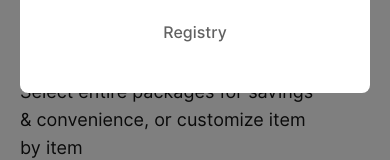
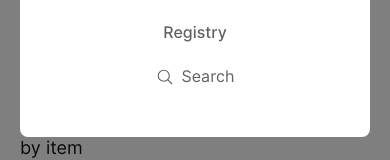
Before and after one commit to Scriptdeskng/etonhouse-client, a Next.js app: page / in a window 390 px wide. Both pictures are taken after a click on the element 361 px from the left and 50 px from the top of the page. Shown: the part 223-383 px from the top of the page. Built offline with nearby package versions, Linux system fonts and the light colour scheme; no server answers.

Commit message:
feat: Display order in profile

```diff
--- a/src/components/navbar/index.tsx
+++ b/src/components/navbar/index.tsx
@@ -123,7 +123,7 @@ const Navbar = ({ active = 0 }: Props) => {
                   );
                 })}
 
-                <button className="hidden sm:flex gap-2 items-center cursor-pointer" onClick={() => setShowSearch(true)}>
+                <button className="text-black-100 flex gap-2 items-center cursor-pointer" onClick={() => setShowSearch(true)}>
                   <IoSearchOutline className="w-4.5 h-4.5 sm:w-6 sm:h-6 relative cursor-pointer" />
                   Search
                 </button>
--- a/src/ui/confirmation/steps.tsx
+++ b/src/ui/confirmation/steps.tsx
@@ -26,11 +26,11 @@ const Steps = ({ id }: Props) => {
       </div>
 
       <div className="max-w-[700px] grid grid-cols-2 gap-4">
-        <ButtonLink
+        {/* <ButtonLink
           text="Track my order"
           path={`/track?orderId=${id}`}
           className="text-white !rounded-none !text-sm !h-11 !py-0 flex items-center justify-center"
-        />
+        /> */}
 
         <ButtonLink
           text="Continue shopping"
--- a/src/ui/profile/orders.tsx
+++ b/src/ui/profile/orders.tsx
@@ -36,7 +36,7 @@ const Orders = () => {
     );
   }
 
-  const ordersList = orders?.results || [];
+  const ordersList = orders || [];
 
   if (ordersList.length === 0) {
     return (
@@ -100,9 +100,9 @@ const Orders = () => {
             Status
           </div>
 
-          <div className="pb-5 w-[20%] text-center border-b-2 border-b-black-100">
+          {/* <div className="pb-5 w-[20%] text-center border-b-2 border-b-black-100">
             Action
-          </div>
+          </div> */}
         </div>
 
         <div className="space-y-4">
@@ -156,14 +156,14 @@ const Orders = () => {
                   </span>
                 </div>
 
-                <div className="hidden xl:flex xl:items-center xl:justify-center xl:w-[15%] xl:px-2">
+                {/* <div className="hidden xl:flex xl:items-center xl:justify-center xl:w-[15%] xl:px-2">
                   <Link
                     href={`/track/${item.order_id}`}
                     className="inline-flex items-center text-[#2D54D3] underline text-sm hover:text-[#2D54D3]/80 transition-colors"
                   >
                     Track Order
                   </Link>
-                </div>
+                </div> */}
 
                 <div className="flex flex-row items-center justify-between mt-2 gap-2 xl:hidden">
                   <div
@@ -174,12 +174,12 @@ const Orders = () => {
                     {item.order_status_display || item.order_status}
                   </div>
 
-                  <Link
+                  {/* <Link
                     href="/track"
                     className="inline-flex items-center text-[#2D54D3] underline text-sm hover:text-[#2D54D3]/80 transition-colors"
                   >
                     Track Order
-                  </Link>
+                  </Link> */}
                 </div>
               </div>
             </div>
```
Also changed, not shown: src/pages/_track/index.tsx (renamed from src/pages/track/index.tsx).
